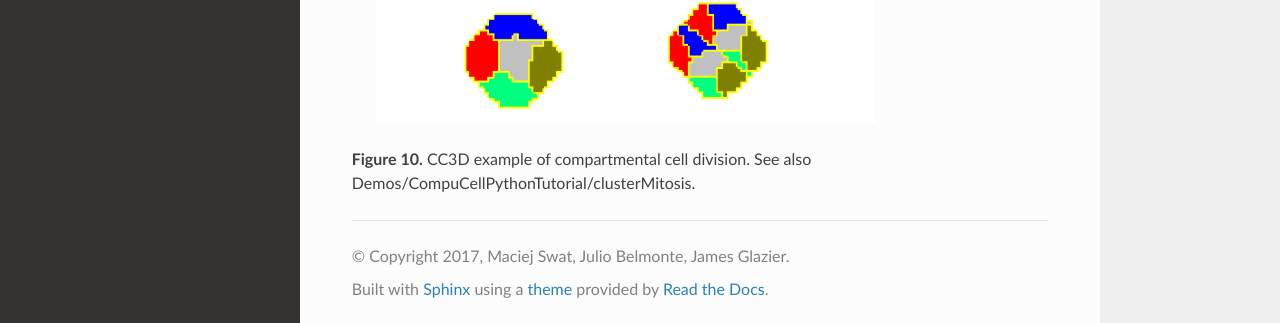
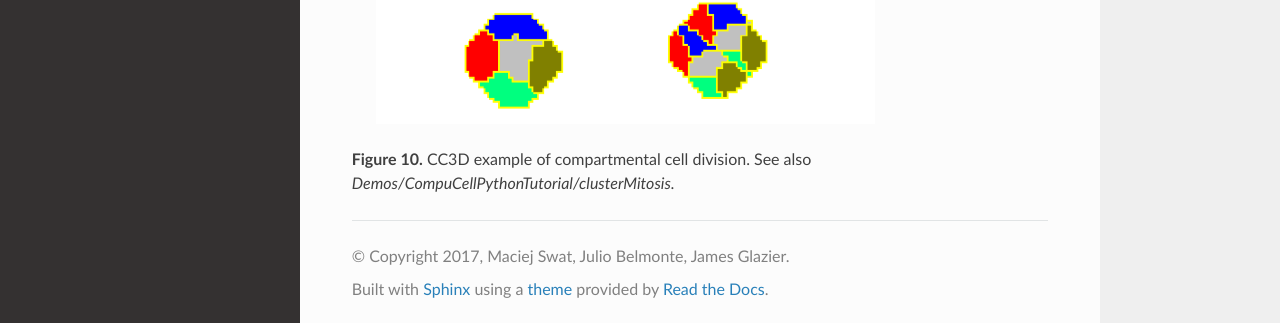
Before and after one commit to CompuCell3D/CompuCell3DReferenceManual, a Sphinx documentation site: the page built from docs/dividing_clusters.rst, in a window 1280 px wide and 900 px high, scrolled down 1476 px. Shown: the part 574-897 px from the top of the window. Built offline with Sphinx 7.4.7 and the Read the Docs theme 2.0.0, drawn with Linux system fonts in a browser that asks for light colours.

Commit message:
formatting

```diff
--- a/docs/dividing_clusters.rst
+++ b/docs/dividing_clusters.rst
@@ -91,7 +91,7 @@
    |compartments_fig_10|
 
 **Figure 10.** CC3D example of compartmental cell division. See also
-Demos/CompuCellPythonTutorial/clusterMitosis.
+*Demos/CompuCellPythonTutorial/clusterMitosis.*
 
 
 .. |compartments_fig_7| image:: images/compartments_fig_7.png
```
